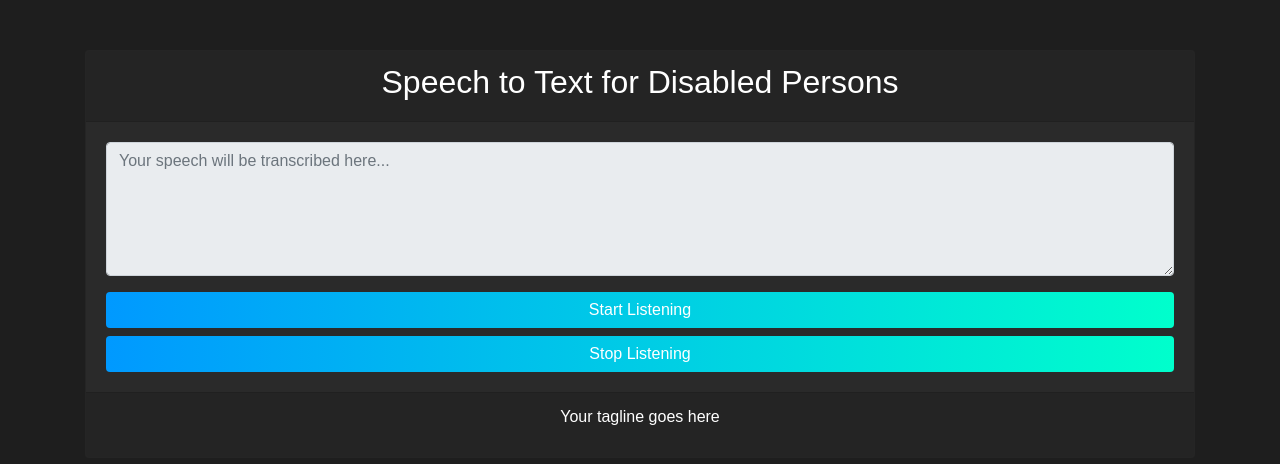
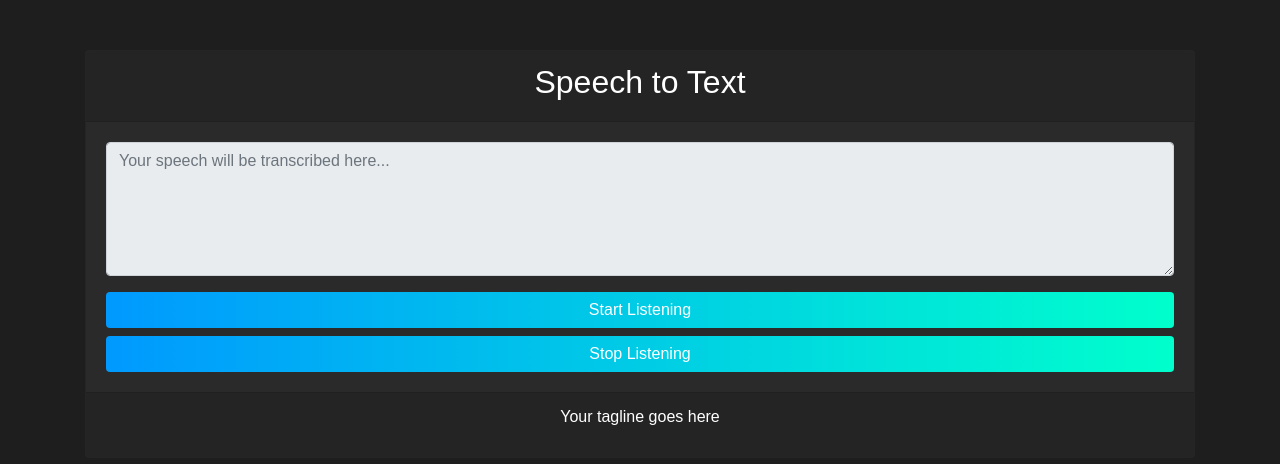
Before and after one commit to Sa1f27/Speech_text, a Flask app: page / in a window 1280 px wide. Shown: the top 464 px of the page. Run offline with Flask 3, Linux system fonts and the light colour scheme; some libraries are stand-ins or nearby versions.

Commit message:
Update index.html

```diff
--- a/templates/index.html
+++ b/templates/index.html
@@ -36,7 +36,7 @@
     <div class="container">
         <div class="card">
             <div class="card-header text-center">
-                <h2>Speech to Text for Disabled Persons</h2>
+                <h2>Speech to Text</h2>
             </div>
             <div class="card-body">
                 <textarea class="form-control mb-3" id="transcript" placeholder="Your speech will be transcribed here..." rows="5" readonly></textarea>
```
